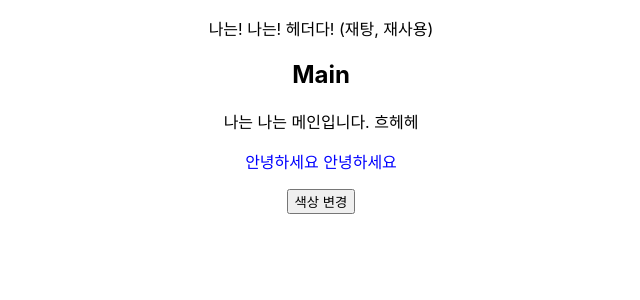
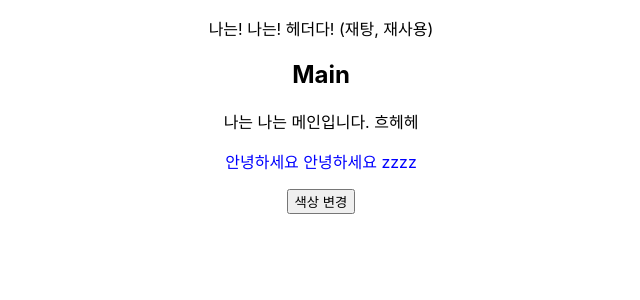
Before and after one commit to MrINTP/MyReact01, a React (Create React App) app: page / in a window 1280 px wide. Shown: the top 300 px of the page, without its empty margins (319-959 px from the left). Built offline with nearby package versions, Linux system fonts and the light colour scheme.

Commit message:
아무내용

```diff
--- a/src/mymain/MyMain.js
+++ b/src/mymain/MyMain.js
@@ -21,7 +21,7 @@ function MyMain() {
        {/* 스타일 style (변수 사용을 위함){(스타일 객체) {}객체} => 암튼 중괄호를 두번 써야함*/}
        {/* 자바스크립트의 변수값으로만 DOM을 제어할 수 있음. 이에 접근 최소화를 할 수 있다. 리엑트에서는 지양한다. */}
        <p style={{color: isToggled ? "blue" : "red"}} >
-       안녕하세요 안녕하세요
+       안녕하세요 안녕하세요 zzzz
        </p>
        <button onClick={btnChangeColor}>색상 변경</button>
 
```
